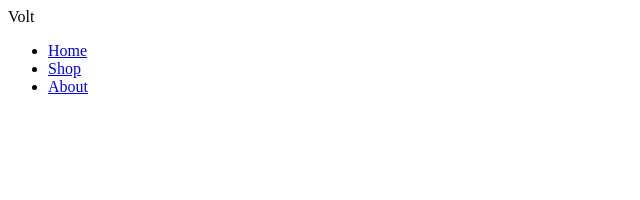
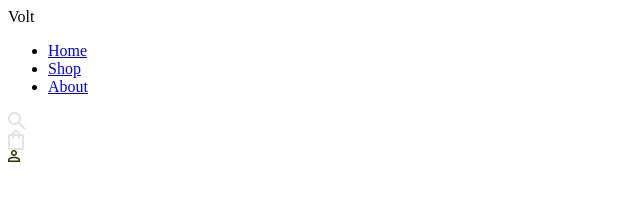
Before and after one commit to zeyadamin291/volt-sneaker-store, a plain HTML site: page index.html in a window 1280 px wide. Shown: the full height of the page, 0-640 px from the left. Drawn offline with nearby package versions, Linux system fonts and the light colour scheme; a web font is replaced by a local one.

Commit message:
adding navbar html

```diff
--- a/components/navbar.html
+++ b/components/navbar.html
@@ -1,8 +1,21 @@
-<nav class = "navbar">
+<header>
     <div class="logo">Volt</div>
+    <nav>
         <ul>
             <li><a href="../index.html">Home</a></li>
             <li><a href="../product.html">Shop</a></li>
             <li><a href="../about.html">About</a></li>
         </ul>
     </nav>
+    <section id="actions">
+        <div>
+            <img src="../assets/icons/search.svg" alt="">
+        </div>
+        <div>
+            <img src="../assets/icons/cart.svg" alt="">
+        </div>
+        <div>
+            <img src="../assets/icons/profile.svg" alt="">
+        </div>
+    </section>
+</header>
--- a/index.html
+++ b/index.html
@@ -3,11 +3,11 @@
 <head>
     <meta charset="UTF-8">
     <meta name="viewport" content="width=device-width, initial-scale=1.0">
-    <meta name="description"
-        content="Shop premium sneakers at VOLT — a modern streetwear store with smart search,\
+    <meta name="description" content="Shop premium sneakers at VOLT — a modern streetwear store with smart search,\
         filters, and an interactive shopping cart.">
-    <meta name = "author" content="Zeyad Amin">
+    <meta name="author" content="Zeyad Amin">
     <link href="https://fonts.googleapis.com/css2?family=Mono" rel="stylesheet">
+    <link rel="stylesheet" href="https://cdn.jsdelivr.net/npm/bootstrap-icons@1.13.1/font/bootstrap-icons.min.css">
 
     <title>VOLT — Premium Sneakers</title>
 </head>
--- a/js/main.js
+++ b/js/main.js
@@ -10,6 +10,4 @@ async function loadNav() {
         console.error("Error: ", err)
     }
 }
-
-
 loadNav()
```
Also changed, not shown: assets/icons/cart.svg (added), assets/icons/profile.svg (added), assets/icons/search.svg (added). Lines whose indentation alone changed are shown as unchanged.
